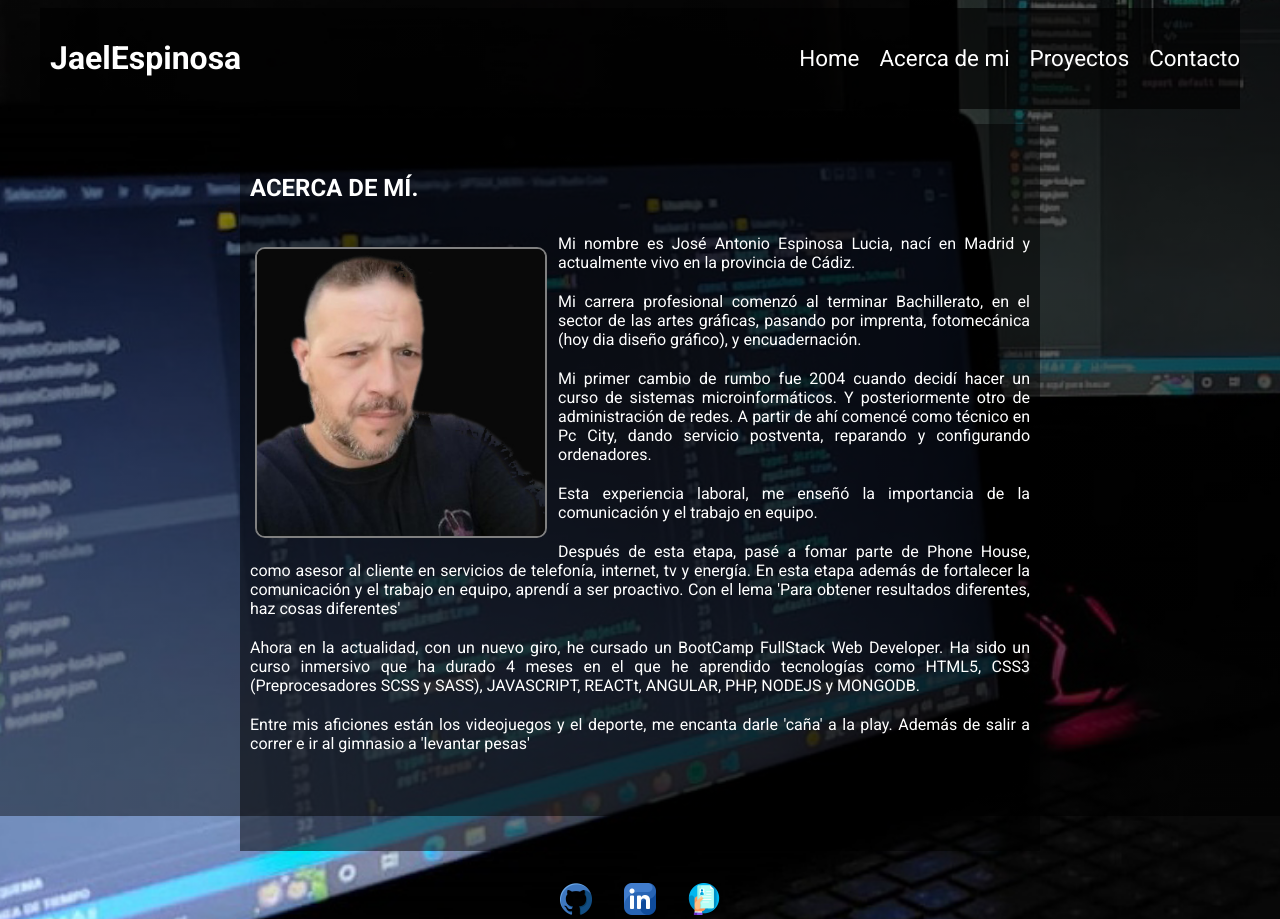
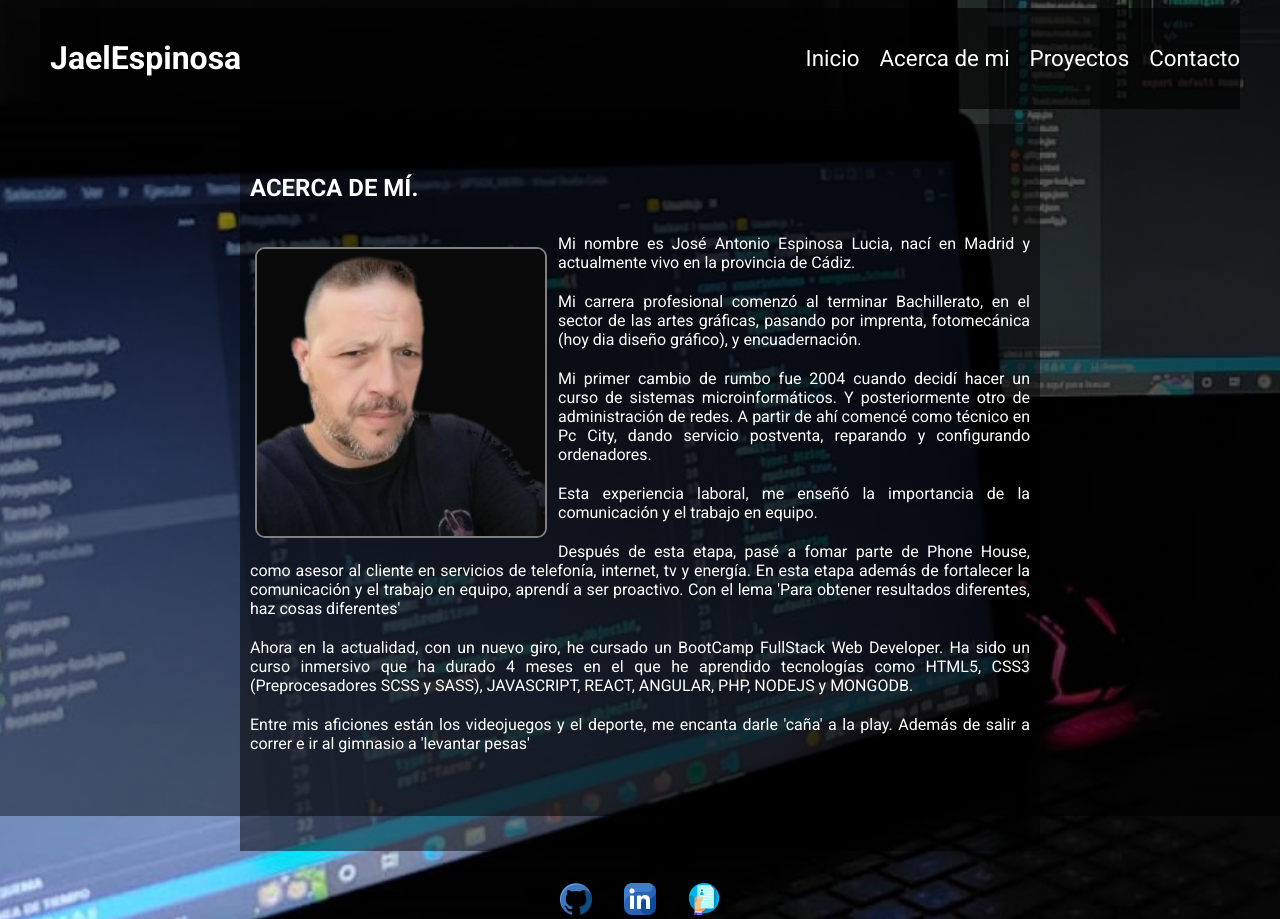
Before and after one commit to jaelEspinosa/portfolio, a React (Vite) app: page /about in a window 1280 px wide. Built offline with nearby package versions, Linux system fonts and the light colour scheme.

Commit message:
change same text

```diff
--- a/src/components/Menu.jsx
+++ b/src/components/Menu.jsx
@@ -17,7 +17,7 @@ const Menu = ({handleMenu}) => {
             ><img className={styles.icons}src={close} alt='close'/>
         </div>
 
-        <Link onClick={handleMenu} to={'/'}><li className={styles.itemmobile}><img className={styles.icons}src={home} alt='home'/> Home</li></Link>
+        <Link onClick={handleMenu} to={'/'}><li className={styles.itemmobile}><img className={styles.icons}src={home} alt='home'/> Inicio</li></Link>
         <Link onClick={handleMenu} to={'/about'}><li className={styles.itemmobile}><img className={styles.icons}src={about} alt='aboutme'/> Acerca de mi</li></Link>
         <Link onClick={handleMenu} to={'/proyectos'}><li className={styles.itemmobile}><img className={styles.icons}src={proyects} alt='proyects'/> Proyectos</li></Link>
         <Link onClick={handleMenu} to={'/contacto'}><li className={styles.itemmobile}><img className={styles.icons}src={contact} alt='contact'/>Contacto</li></Link>
--- a/src/components/MenuDesk.jsx
+++ b/src/components/MenuDesk.jsx
@@ -7,7 +7,7 @@ const MenuDesk = () => {
   return (
     <nav>
       <ul className={styles.desk}>
-        <Link to={'/'}><li className={styles.itemdesk}>Home</li></Link>
+        <Link to={'/'}><li className={styles.itemdesk}>Inicio</li></Link>
         <Link to={'/about'}><li className={styles.itemdesk}>Acerca de mi</li></Link>
         <Link to={'/proyectos'}><li className={styles.itemdesk}>Proyectos</li></Link>
         <Link to={'/contacto'}><li className={styles.itemdesk}>Contacto</li></Link>
--- a/src/pages/About.jsx
+++ b/src/pages/About.jsx
@@ -37,7 +37,7 @@ const About = () => {
 
     <p>
        Ahora en la actualidad, con un nuevo giro, he cursado un BootCamp FullStack Web Developer. Ha sido un curso inmersivo que ha durado 4 meses en el que he aprendido
-      tecnologías como HTML5, CSS3 (Preprocesadores SCSS y SASS), JAVASCRIPT, REACTt, ANGULAR, PHP, NODEJS y MONGODB.
+      tecnologías como HTML5, CSS3 (Preprocesadores SCSS y SASS), JAVASCRIPT, REACT, ANGULAR, PHP, NODEJS y MONGODB.
 
     </p>
 
```
